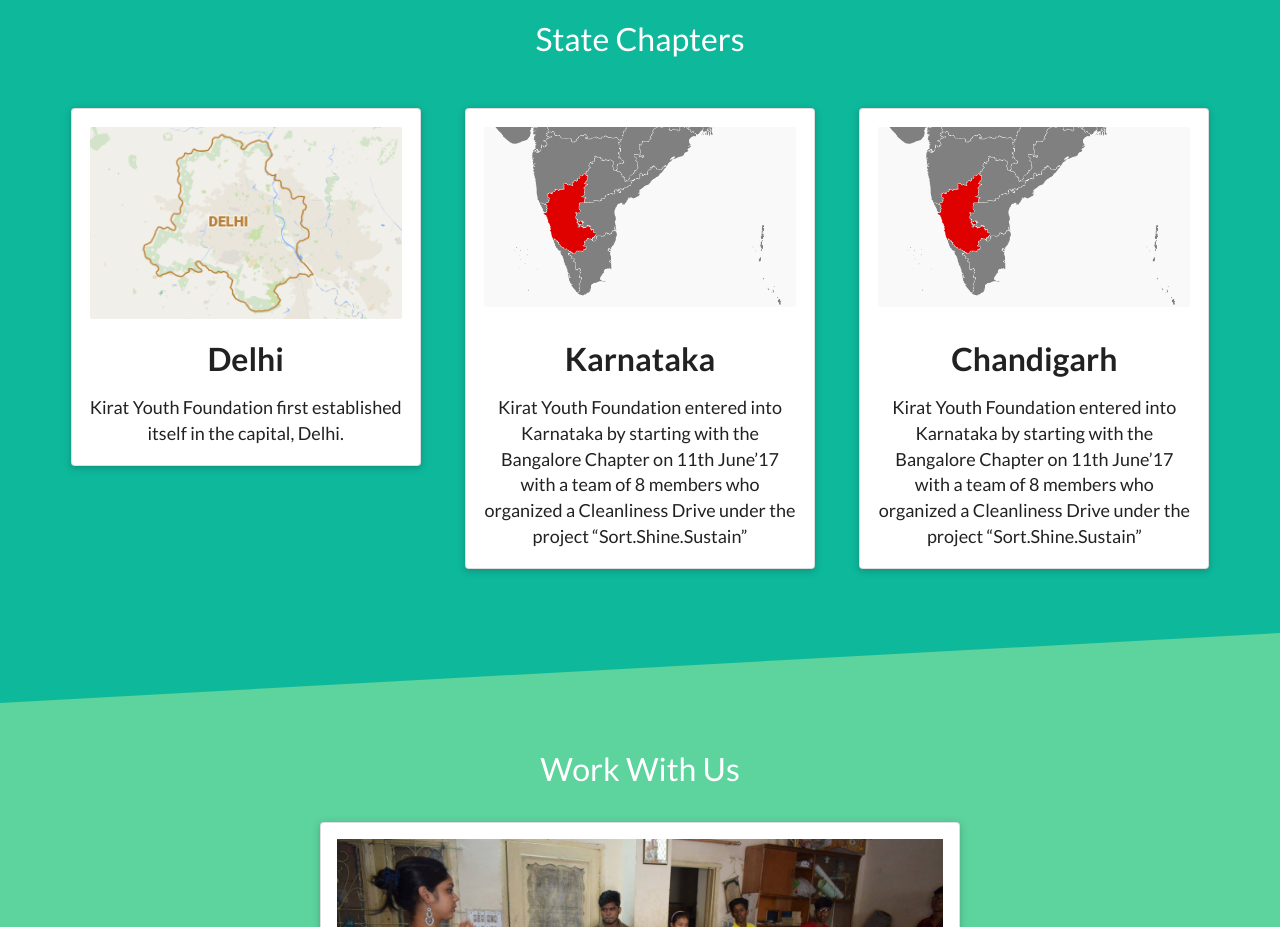
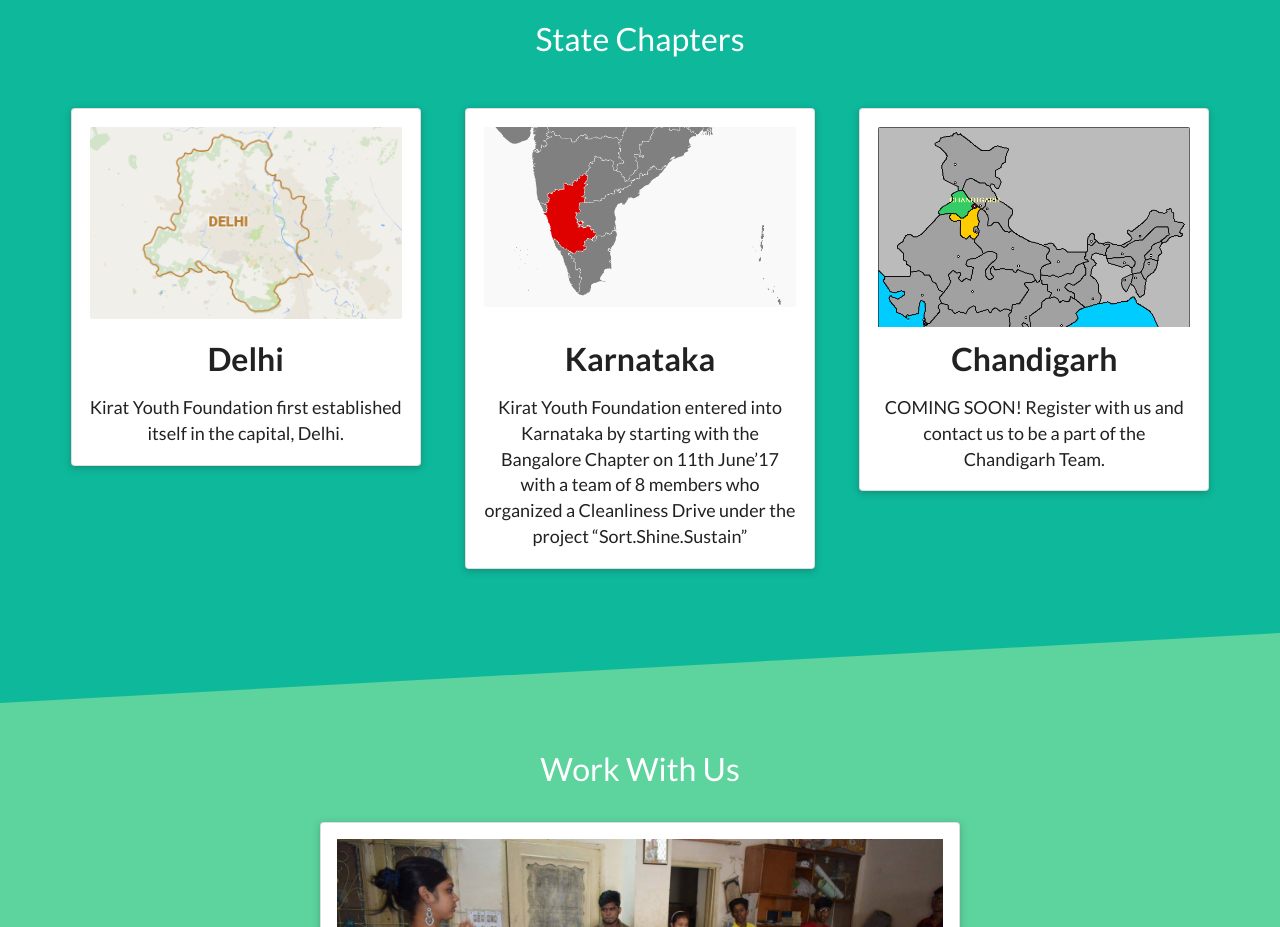
Before and after one commit to akshatjain99/Kirat-Youth-Foundation, a plain HTML site: page index.html in a window 1280 px wide. Shown: the part 1700-2627 px from the top of the page. Drawn offline with nearby package versions, Linux system fonts and the light colour scheme; a script that the page names is missing.

Commit message:
Updated Content

```diff
--- a/index.html
+++ b/index.html
@@ -180,11 +180,11 @@
                             <div class="">
                                 <div class="">
                                     <div class="image-wrapper">
-                                        <img src="public/assets/img/Karnataka.png" class="ui image middle aligned">
+                                        <img src="public/assets/img/chandigarh.gif" class="ui image middle aligned">
                                     </div>
                                     <div class="">
                                         <h1 class="ui header">Chandigarh</h1>
-                                        <p>Kirat Youth Foundation entered into Karnataka by starting with the Bangalore Chapter on 11th June’17 with a team of 8 members who organized a Cleanliness Drive under the project “Sort.Shine.Sustain”</p>
+                                        <p>COMING SOON! Register with us and contact us to be a part of the Chandigarh Team.</p>
                                     </div>
                                 </div>
                             </div>
```
Also changed, not shown: public/assets/img/chandigarh.gif (added).
